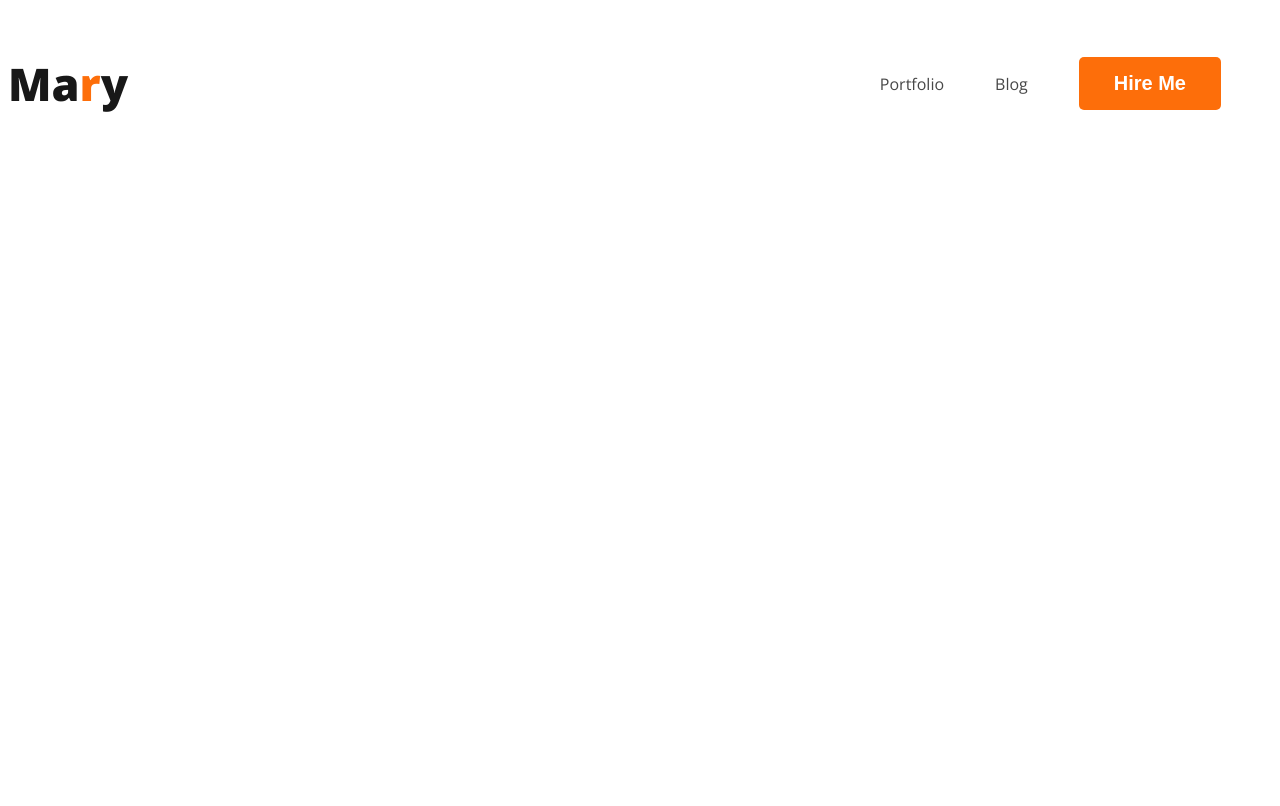
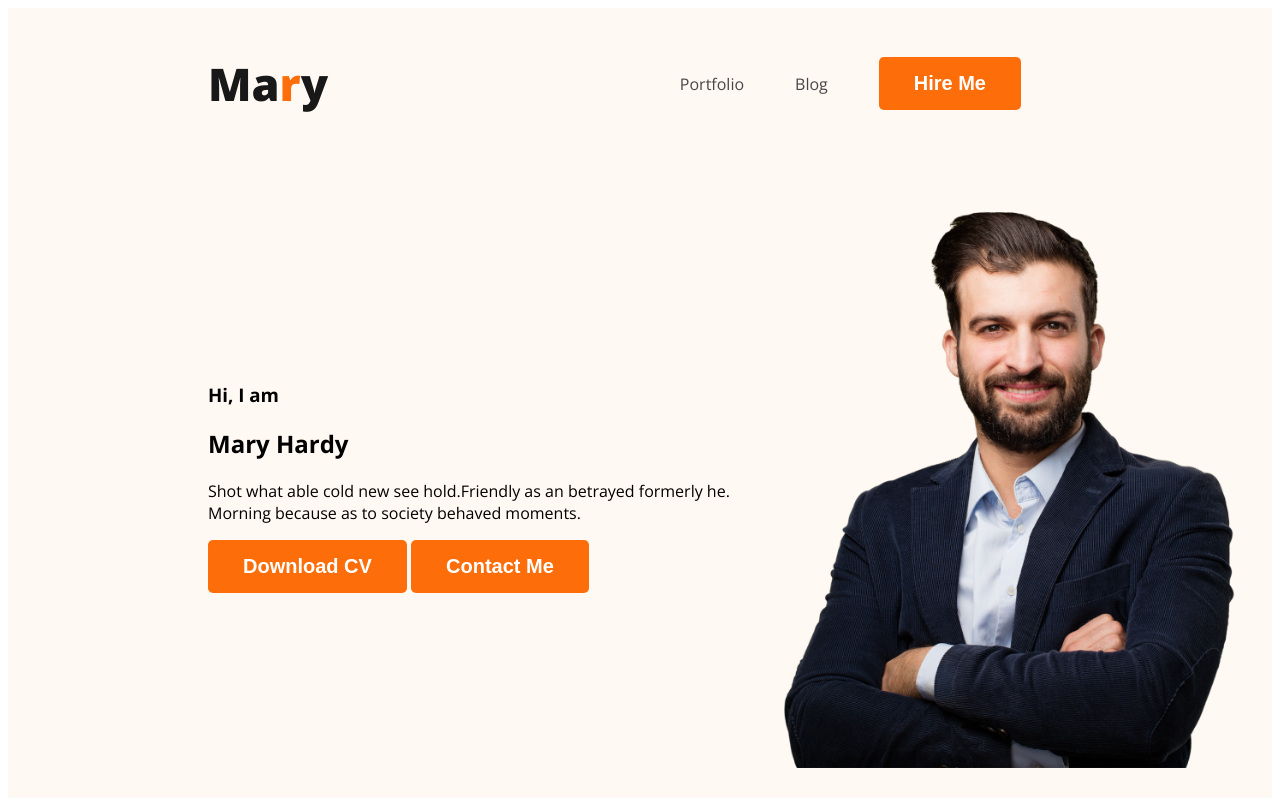
Before and after one commit to ahteshmul51/my-portfolio, a plain HTML site: page index.html in a window 1280 px wide. Drawn offline with nearby package versions, Linux system fonts and the light colour scheme.

Commit message:
banner content added

```diff
--- a/index.html
+++ b/index.html
@@ -10,7 +10,7 @@
     <link rel="stylesheet" href="style/style.css">
 </head>
 <body>
-    <header>
+    <header class="header">
         <nav>
             <h3 class="nav-title">Ma<span class="text-primary">r</span>y</h3>
             <ul>
@@ -19,6 +19,18 @@
                 <li><button class="btn-primary">Hire Me</button></li>
             </ul>
         </nav>
+        <div class="banner">
+            <div class="banner-content">
+                <h3 class="banner-title">Hi, I  am</h3>
+                <h2 class="banner-profile-name">Mary Hardy</h2>
+                <p class="banner-description">Shot what able cold new see hold.Friendly as an betrayed formerly he. Morning because as to society behaved moments.</p>
+                <button class="btn-primary">Download CV</button>
+                <button class="btn-primary">Contact Me</button>
+            </div>
+            <img class="profile-pic" src="images/hardy.png" alt="image">
+
+            </div>
+        </div>
     </header>
     <main>
 
--- a/style/style.css
+++ b/style/style.css
@@ -20,6 +20,7 @@ nav{
     display: flex;
     justify-content: space-between;
     align-items: center;
+    margin: 0 200px;
 }
 .nav-title{
     color: #181818;
@@ -39,3 +40,16 @@ nav a{
     text-decoration: none;
     color:  #474747;
 }
+/* header releated style */
+.header{
+    background-color: #FFF8F3;
+
+}
+.banner{
+    padding: 30px 30px 30px 200px;
+    display: flex;
+    align-items: center;
+}
+.banner .profile-pic{
+    width: 500px;
+}
```
